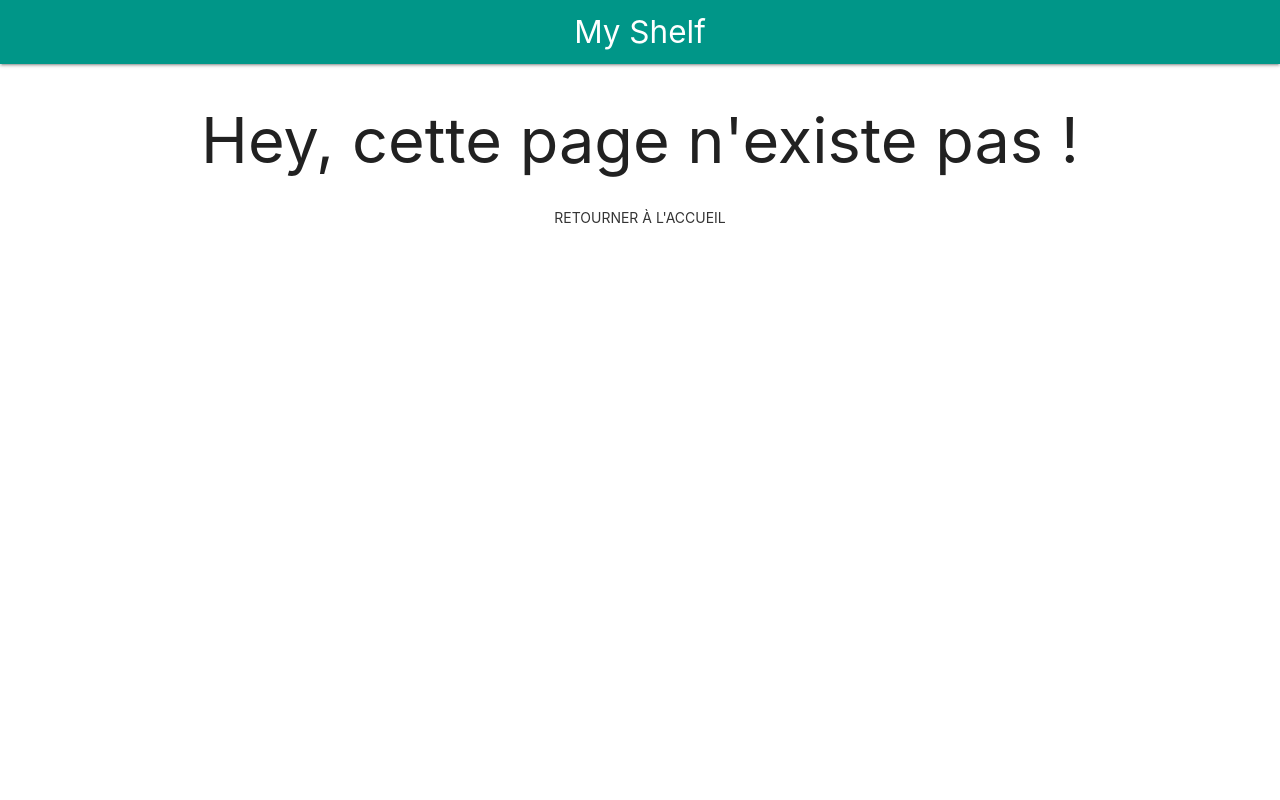
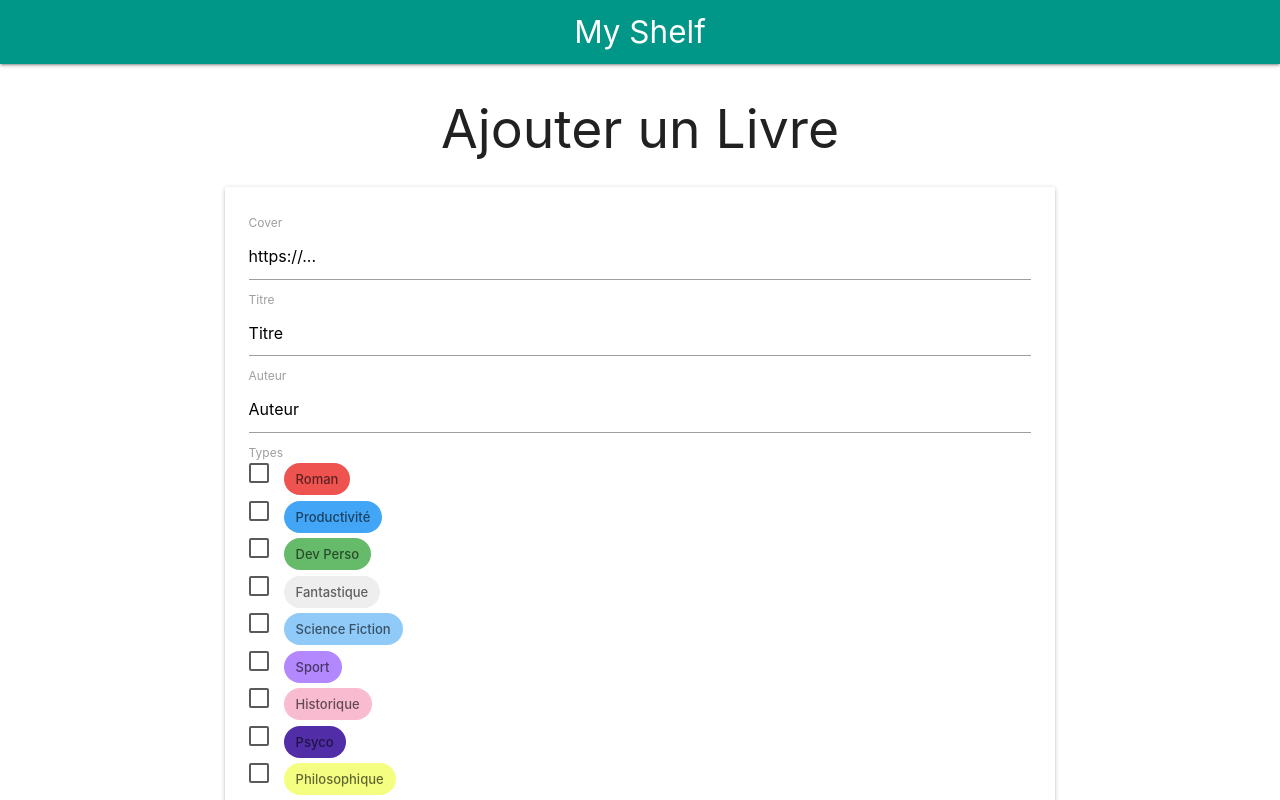
Before and after one commit to LaurentFacente/react-my-shelf-app, a React (Create React App) app: page /book/add in a window 1280 px wide. Shown: the top 800 px of the page. Built offline with nearby package versions, Linux system fonts and the light colour scheme.

Commit message:
implementation ajout book

```diff
--- a/src/App.tsx
+++ b/src/App.tsx
@@ -5,6 +5,7 @@ import BooksDetail from './pages/book-details';
 import BookList from './pages/book-list';
 import PageNotFound from './pages/404';
 import BookEdit from './pages/book-edit';
+import BookAdd from './pages/book-add';
 
 //Typage du composant App (Fonction Component)
 const App: FunctionComponent = () => {
@@ -22,7 +23,8 @@ const App: FunctionComponent = () => {
                      <Switch>
                             <Route exact path="/" component={BookList}/>
                             <Route exact path="/books/" component={BookList}/>
-                            <Route exact path= "/books/edit/:id" component={BookEdit}/>
+                            <Route exact path="/book/add" component={BookAdd}/>
+                            <Route exact path="/books/edit/:id" component={BookEdit}/>
                             <Route path="/books/:id" component={BooksDetail}/>
                             <Route component={PageNotFound} />
                      </Switch>
--- a/src/components/book-form.tsx
+++ b/src/components/book-form.tsx
@@ -5,7 +5,8 @@ import BookService from '../services/books-service';
 import formatType from '../tools/format-type';
 
 type Props = {
-  book: Book
+  book: Book,
+  isEditForm: boolean
 };
 
 type Field = {
@@ -16,14 +17,16 @@ type Field = {
 }
 
 type Form = {
+    cover: Field,
     name: Field,
     author: Field,
     types: Field
 }
 
-const BookForm: FunctionComponent<Props> = ({book}) => {
+const BookForm: FunctionComponent<Props> = ({book, isEditForm}) => {
 
   const [form, setForm] = useState<Form>({
+      cover : {value: book.cover},
       name : {value: book.name, isValid: true},
       author : {value: book.author, isValid: true},
       types : {value: book.types, isValid: true}
@@ -64,8 +67,29 @@ const BookForm: FunctionComponent<Props> = ({book}) => {
     setForm({...form, ...{ types: newField }});
   }
 
-  const validateForm = () => {
-    let newForm: Form = form;
+  const isAddForm = () => {
+    return !isEditForm;
+  }
+
+   const validateForm = () => {
+     let newForm: Form = form;
+
+     // Validator url
+
+    //  if(isAddForm()) {
+    //    const start = "https://"
+    //    if(!form.cover.value.startWith(start)) {
+    //    const errorMsg: string = "L'url n'est pas valide.";
+    //      const newField: Field = {value: form.cover.value, error: errorMsg, isValid: false};
+    //     newForm = {...form, ...{cover : newField}};
+    //    } else {
+    //      const newField: Field = {value: form.cover.value, error: '', isValid: true};
+    //      newForm = {...form, ...{cover : newField}};
+
+    //    }
+    //  }
+
+
 
     // Validator name
     if(!/^[-.,_ a-zA-Z0-9áàâäãéèêëíìîïóòôöõúùûüýÿÁÀÂÄÃÉÈÊËÍÌÎÏÓÒÔÖÕÚÙÛÜÝ:/?()']{3,50}$/.test(form.name.value)) {
@@ -114,11 +138,21 @@ const BookForm: FunctionComponent<Props> = ({book}) => {
     const isFormValid = validateForm();
 
     if(isFormValid) {
+      book.cover = form.cover.value;
       book.name = form.name.value;
       book.author = form.author.value;
       book.types = form.types.value;
-      BookService.updateBook(book).then(() => history.push(`/books/${book.id}`));
+
+      isEditForm ? updateBook() : addBook();
     }
+  }
+
+  const addBook =() => {
+    BookService.addBook(book).then(() => history.push(`/books`));
+  }
+
+  const updateBook =() => {
+    BookService.updateBook(book).then(() => history.push(`/books/${book.id}`));
   }
 
   const deleteBook = () => {
@@ -131,14 +165,28 @@ const BookForm: FunctionComponent<Props> = ({book}) => {
       <div className="row">
         <div className="col s12 m8 offset-m2">
           <div className="card hoverable">
+          {isEditForm && (
             <div className="card-image">
               <img src={book.cover} alt={book.name} style={{width: '250px', margin: '0 auto'}}/>
               <span className='btn-floating halfway-fab waves-effect waves-light'>
                 <i onClick={deleteBook} className="material-icons">delete</i>
               </span>
             </div>
+            )}
             <div className="card-stacked">
               <div className="card-content">
+                {/* Book cover */}
+                {isAddForm() && (
+                <div className="form-group">
+                  <label htmlFor="cover">Cover</label>
+                  <input id="cover" name="cover" type="text" className="form-control" value={form.cover.value} onChange={e => handleInputChange(e)}></input>
+                   {/* error */}
+                   {form.cover.error &&
+                  <div className="card-panel red accent-1">
+                   {form.cover.error}
+                  </div>}
+                </div>
+                )}
                 {/* Book name */}
                 <div className="form-group">
                   <label htmlFor="name">Titre</label>
--- a/src/models/book.ts
+++ b/src/models/book.ts
@@ -5,15 +5,15 @@ export default class Book {
     cover: string;
     types: Array<string>;
     author: string;
-    created: Date;
+    created?: Date;
 
     // 2. Définition des valeurs par défaut des propriétés d'un livre.
     constructor(
      id: number,
-     name: string = 'name',
-     cover: string = 'http://...',
-     types: Array<string> = ['Normal'],
-     author: string = 'name',
+     name: string = 'Titre',
+     cover: string = 'https://...',
+     types: Array<string> = [],
+     author: string = 'Auteur',
      created: Date = new Date()
     ) {
      // 3. Initialisation des propiétés d'un livres.
--- a/src/models/db.json
+++ b/src/models/db.json
@@ -1,64 +1,14 @@
 {
   "books": [
     {
-      "id": 2,
-      "name": "Harry Potter et la Chambre des secrets (1998)",
-      "cover": "https://res.cloudinary.com/the-harry-potter-database/image/upload/c_fill,h_390,w_300/v1590237793/Harry_Potter_2_-_Harry_Potter_and_the_Chamber_of_Secrets_-_Grandpre_xnbrby.jpg",
+      "id": 1679669810474,
+      "name": "Deep Work",
+      "cover": "https://m.media-amazon.com/images/I/61Vd7ljX3kL.jpg",
       "types": [
-        "Roman",
-        "Fantastique"
+        "Productivité",
+        "Dev Perso"
       ],
-      "author": "J.K. Rowling"
-    },
-    {
-      "id": 3,
-      "name": "Harry Potter et le Prisonnier d'Azkaban (1999)",
-      "cover": "https://res.cloudinary.com/the-harry-potter-database/image/upload/c_fill,h_390,w_300/v1590237792/Harry_Potter_3_-_Harry_Potter_and_the_Prisoner_of_Azkaban_-_Mary_Grandpre_x41ufj.jpg",
-      "types": [
-        "Roman",
-        "Fantastique"
-      ],
-      "author": "J.K. Rowling"
-    },
-    {
-      "id": 4,
-      "name": "Harry Potter et la Coupe de feu (2000)",
-      "cover": "https://res.cloudinary.com/the-harry-potter-database/image/upload/c_fill,h_390,w_300/v1590237797/Harry_Potter_4_-_Harry_Potter_and_the_Goblet_of_Fire_-_Mary_Grandpre_dvcyl1.jpg",
-      "types": [
-        "Roman",
-        "Fantastique"
-      ],
-      "author": "J.K. Rowling"
-    },
-    {
-      "id": 5,
-      "name": "Harry Potter et l'Ordre du Phénix (2003)",
-      "cover": "https://res.cloudinary.com/the-harry-potter-database/image/upload/c_fill,h_390,w_300/v1590237794/Harry_Potter_5_-_Harry_Potter_and_the_Order_of_the_Phoenix_-_Mary_Grandpre_lpesll.jpg",
-      "types": [
-        "Roman",
-        "Fantastique"
-      ],
-      "author": "J.K. Rowling"
-    },
-    {
-      "id": 6,
-      "name": "Harry Potter et le Prince de sang-mêlé (2005)",
-      "cover": "https://res.cloudinary.com/the-harry-potter-database/image/upload/c_fill,h_390,w_300/v1590237787/Harry_Potter_6_-_Harry_Potter_and_the_Half-Blood_Prince_-_Mary_Grandpre_us5er1.jpg",
-      "types": [
-        "Roman",
-        "Fantastique"
-      ],
-      "author": "J.K. Rowling"
-    },
-    {
-      "id": 7,
-      "name": "Harry Potter et les Reliques de la Mort (2007)",
-      "cover": "https://res.cloudinary.com/the-harry-potter-database/image/upload/c_fill,h_390,w_300/v1590237800/Harry_Potter_7_-_Harry_Potter_and_the_Deathly_Hallows_-_Mary_Grandpre_nfqpyd.jpg",
-      "types": [
-        "Roman",
-        "Fantastique"
-      ],
-      "author": "J.K. Rowling"
+      "author": "Cal Newport"
     }
   ]
 }
--- /dev/null
+++ b/src/pages/book-add.tsx
@@ -0,0 +1,18 @@
+import React, { FunctionComponent, useState } from 'react';
+import BookForm from '../components/book-form';
+import Book from '../models/book';
+
+const BookAdd: FunctionComponent = () => {
+    const [id] = useState<number>(new Date().getTime());
+    const [book] = useState<Book>(new Book(id));
+
+
+return (
+    <div className='row'>
+    <h2 className='header center'>Ajouter un Livre</h2>
+        <BookForm book={book} isEditForm={false}></BookForm>
+    </div>
+    );
+}
+
+export default BookAdd;
--- a/src/pages/book-edit.tsx
+++ b/src/pages/book-edit.tsx
@@ -20,7 +20,7 @@ const BookEdit: FunctionComponent<RouteComponentProps<Params>> = ({ match }) =>
       { book ? (
         <div className="row">
             <h2 className="header center">Éditer { book.name }</h2>
-            <BookForm book={book}></BookForm>
+            <BookForm book={book} isEditForm={true}></BookForm>
         </div>
       ) : (
         <h4 className="center">Aucun book à afficher !</h4>
--- a/src/pages/book-list.tsx
+++ b/src/pages/book-list.tsx
@@ -2,6 +2,7 @@ import React, { FunctionComponent, useState, useEffect } from 'react';
 import Book from '../models/book';
 import BookCard from '../components/book-card';
 import BookService from '../services/books-service';
+import { Link } from 'react-router-dom';
 
 const BookList: FunctionComponent = () => {
   const [books, setBooks] = useState<Book[]>([]);
@@ -19,6 +20,13 @@ const BookList: FunctionComponent = () => {
           <BookCard key={book.id} book={book} />
         ))}
         </div>
+        <Link className='btn-floating btn-large waves-effect waves-light red z-depht-3'
+          style={{position: 'fixed', bottom: '25px', right: '25px'}}
+          to= "/book/add"
+        >
+          <i className='material-icons'>add</i>
+
+        </Link>
       </div>
     </div>
   );
--- a/src/services/books-service.ts
+++ b/src/services/books-service.ts
@@ -34,6 +34,18 @@ export default class BookService {
         .catch(error => this.handleError(error));
     }
 
+    static addBook(book:Book):Promise<Book> {
+        delete book.created;
+
+        return fetch(`http://localhost:3001/books/`, {
+            method: 'POST',
+            body: JSON.stringify(book),
+            headers: {'Content-Type': 'application/json'}
+        })
+        .then(response => response.json())
+        .catch(error => this.handleError(error));
+    }
+
     static isEmpty(data: Object): boolean {
         return Object.keys(data).length === 0;
     }
```
